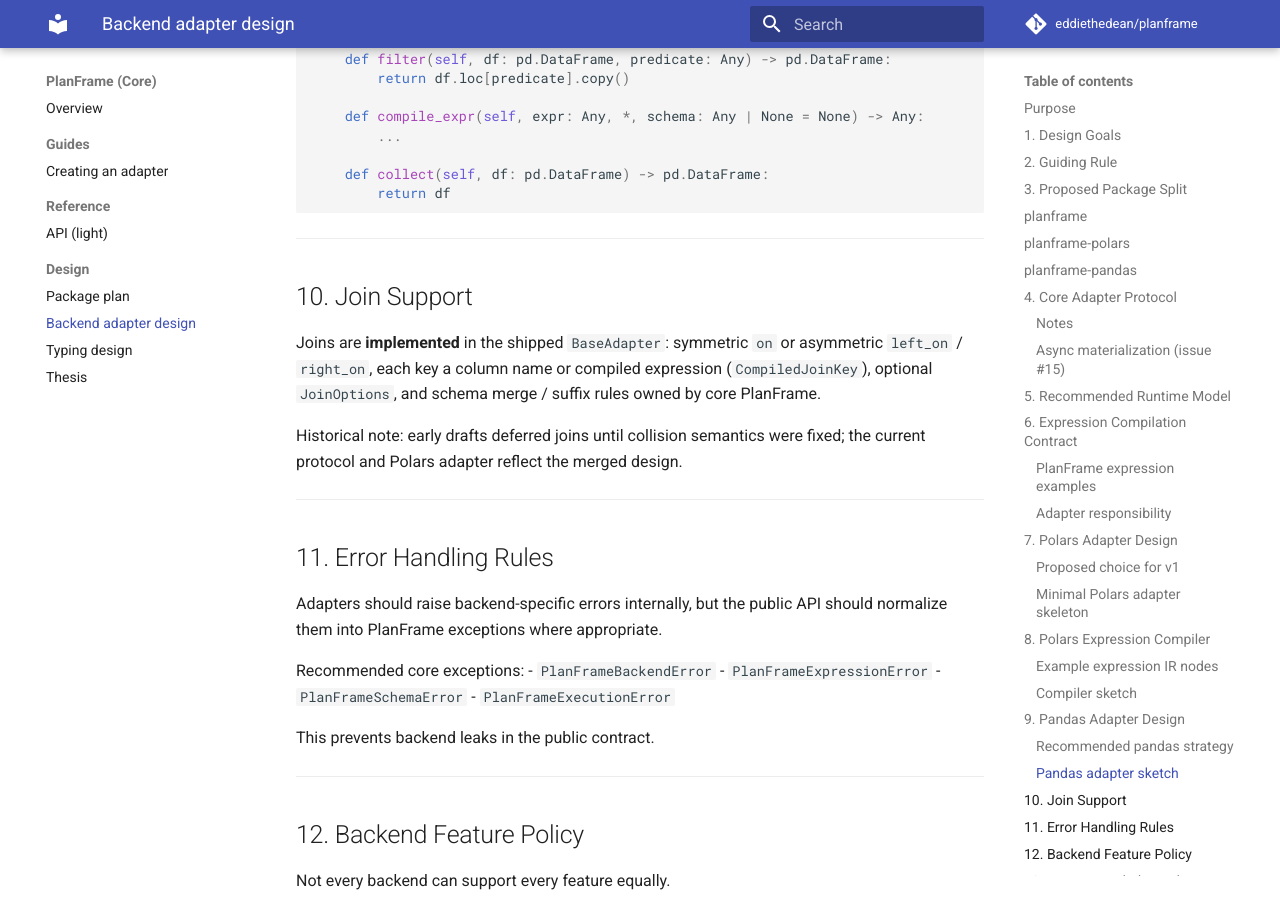
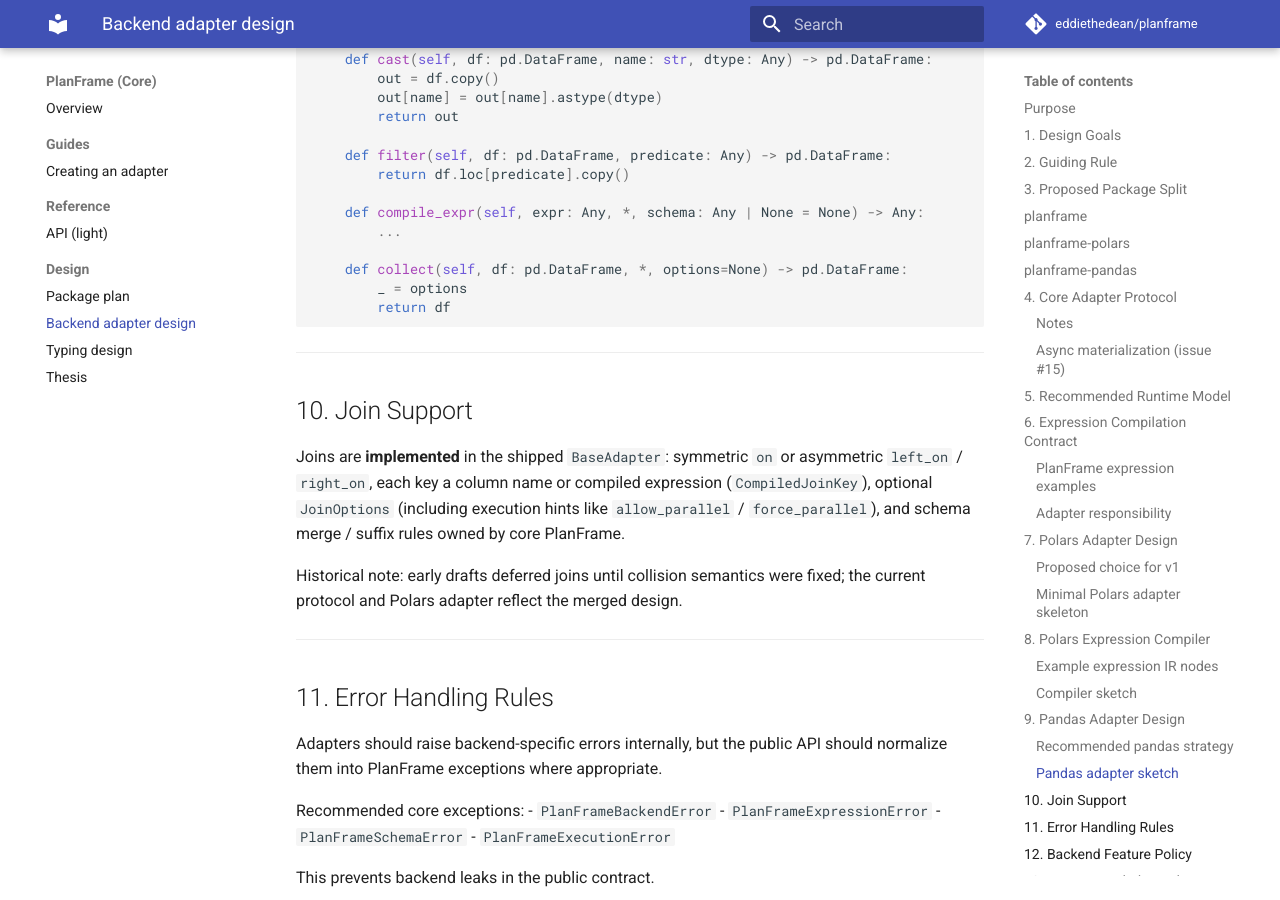
Before and after one commit to eddiethedean/planframe, an MkDocs documentation site: the page built from docs/planframe/design/backend-adapter-design.md, in a window 1280 px wide and 900 px high, scrolled down 7677 px. Built offline with MkDocs 1.6.1 and Material for MkDocs 9.7.7, drawn with Linux system fonts in a browser that asks for light colours; comment, search, counter and statistics services are not loaded; some of the changed text lies outside the part shown.

Commit message:
Update docs for 0.5.0 execution hints
Refresh adapter documentation to reflect ExecutionOptions at materialization boundaries and JoinOptions execution hints. Update guide commands to use the repo's .venv310.

````diff
--- a/docs/planframe/design/backend-adapter-design.md
+++ b/docs/planframe/design/backend-adapter-design.md
@@ -124,16 +124,20 @@ class BackendAdapter(Protocol, Generic[BackendFrameT, BackendExprT]):
     def compile_expr(self, expr: Any, *, schema: Any | None = None) -> BackendExprT:
         ...
 
-    def collect(self, df: BackendFrameT) -> BackendFrameT:
+    def collect(self, df: BackendFrameT, *, options: ExecutionOptions | None = None) -> BackendFrameT:
         ...
 
-    async def acollect(self, df: BackendFrameT) -> BackendFrameT:
+    async def acollect(self, df: BackendFrameT, *, options: ExecutionOptions | None = None) -> BackendFrameT:
         ...
 
-    async def ato_dicts(self, df: BackendFrameT) -> list[dict[str, object]]:
+    async def ato_dicts(
+        self, df: BackendFrameT, *, options: ExecutionOptions | None = None
+    ) -> list[dict[str, object]]:
         ...
 
-    async def ato_dict(self, df: BackendFrameT) -> dict[str, list[object]]:
+    async def ato_dict(
+        self, df: BackendFrameT, *, options: ExecutionOptions | None = None
+    ) -> dict[str, list[object]]:
         ...
 ```
 
@@ -262,7 +266,8 @@ class PolarsAdapter:
     def compile_expr(self, expr: Any, *, schema: Any | None = None) -> pl.Expr:
         ...
 
-    def collect(self, df: pl.DataFrame | pl.LazyFrame):
+    def collect(self, df: pl.DataFrame | pl.LazyFrame, *, options=None):
+        _ = options
         return df.collect() if isinstance(df, pl.LazyFrame) else df
 ```
 
@@ -349,7 +354,8 @@ class PandasAdapter:
     def compile_expr(self, expr: Any, *, schema: Any | None = None) -> Any:
         ...
 
-    def collect(self, df: pd.DataFrame) -> pd.DataFrame:
+    def collect(self, df: pd.DataFrame, *, options=None) -> pd.DataFrame:
+        _ = options
         return df
 ```
 
@@ -357,7 +363,7 @@ class PandasAdapter:
 
 ## 10. Join Support
 
-Joins are **implemented** in the shipped `BaseAdapter`: symmetric `on` or asymmetric `left_on` / `right_on`, each key a column name or compiled expression (`CompiledJoinKey`), optional `JoinOptions`, and schema merge / suffix rules owned by core PlanFrame.
+Joins are **implemented** in the shipped `BaseAdapter`: symmetric `on` or asymmetric `left_on` / `right_on`, each key a column name or compiled expression (`CompiledJoinKey`), optional `JoinOptions` (including execution hints like `allow_parallel` / `force_parallel`), and schema merge / suffix rules owned by core PlanFrame.
 
 Historical note: early drafts deferred joins until collision semantics were fixed; the current protocol and Polars adapter reflect the merged design.
 
````
Also changed, not shown: README.md (+1 -0 lines), docs/planframe/guides/creating-an-adapter.md (+4 -2 lines), docs/planframe_pandas/guides/using-planframe-pandas.md (+1 -1 lines), docs/planframe_polars/guides/using-planframe-polars.md (+2 -2 lines).
